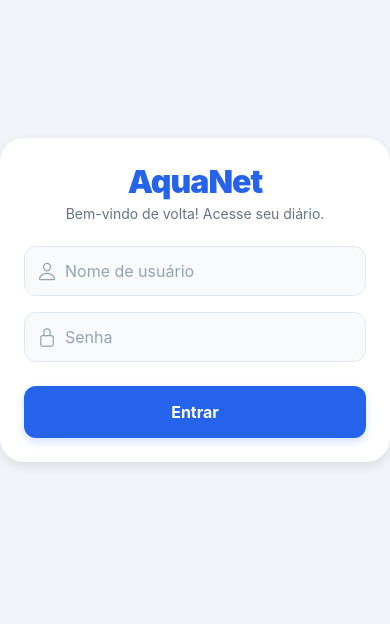
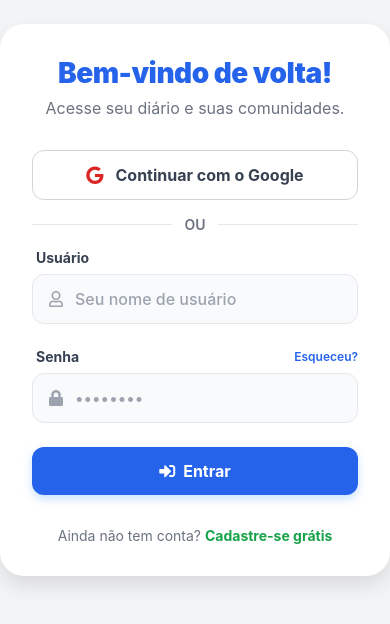
Before and after one commit to gabrielsdcosentino/aquanet-public, a React Native app in the folder mobile/: screen / in a window 390 px wide. Shown: the part 122-746 px from the top of the page. Built offline with nearby package versions, Linux system fonts and the light colour scheme.

Commit message:
11° passo

```diff
--- a/mobile/screens/LoginScreen.js
+++ b/mobile/screens/LoginScreen.js
@@ -1,12 +1,24 @@
 import { useState } from 'react';
-import { StyleSheet, Text, View, TextInput, TouchableOpacity, ActivityIndicator, Alert, SafeAreaView } from 'react-native';
+import { StyleSheet, Text, View, TextInput, TouchableOpacity, ActivityIndicator, Alert, SafeAreaView, Linking } from 'react-native';
 import AsyncStorage from '@react-native-async-storage/async-storage';
-import { Ionicons } from '@expo/vector-icons';
+import { FontAwesome5 } from '@expo/vector-icons';
 
 export default function LoginScreen({ onLoginSuccess }) {
   const [username, setUsername] = useState('');
   const [password, setPassword] = useState('');
   const [loading, setLoading] = useState(false);
+
+  // Função para abrir páginas do site que não precisam rodar nativamente no app
+  const openWebLink = (path) => {
+    Linking.openURL(`https://aquanet.app.br${path}`).catch(err =>
+      console.error("Erro ao abrir navegador", err)
+    );
+  };
+
+  const handleGoogleLogin = () => {
+    // Por enquanto abre o site. Para login nativo, exigirá instalação do expo-auth-session depois.
+    Alert.alert("Aviso", "O login nativo com Google requer configuração de chaves SHA-1 no Google Cloud. Por enquanto, acesse via usuário/senha ou crie uma conta.");
+  };
 
   const handleLogin = async () => {
     if (!username || !password) {
@@ -47,53 +59,116 @@ export default function LoginScreen({ onLoginSuccess }) {
   return (
     <SafeAreaView style={styles.container}>
       <View style={styles.card}>
-        <Text style={styles.title}>AquaNet</Text>
-        <Text style={styles.subtitle}>Bem-vindo de volta! Acesse seu diário.</Text>
+        <View style={styles.header}>
+          <Text style={styles.title}>Bem-vindo de volta!</Text>
+          <Text style={styles.subtitle}>Acesse seu diário e suas comunidades.</Text>
+        </View>
 
+        {/* Botão Google */}
+        <TouchableOpacity style={styles.googleBtn} onPress={handleGoogleLogin} activeOpacity={0.8}>
+          <FontAwesome5 name="google" size={18} color="#dc2626" style={styles.googleIcon} />
+          <Text style={styles.googleBtnText}>Continuar com o Google</Text>
+        </TouchableOpacity>
+
+        {/* Separador OU */}
+        <View style={styles.dividerContainer}>
+          <View style={styles.dividerLine} />
+          <View style={styles.dividerTextContainer}>
+            <Text style={styles.dividerText}>OU</Text>
+          </View>
+        </View>
+
+        {/* Campo de Usuário */}
+        <View style={styles.inputWrapper}>
+          <Text style={styles.label}>Usuário</Text>
           <View style={styles.inputContainer}>
-          <Ionicons name="person-outline" size={20} color="#94a3b8" style={styles.inputIcon} />
+            <FontAwesome5 name="user" size={16} color="#9ca3af" style={styles.inputIcon} />
             <TextInput
               style={styles.input}
-            placeholder="Nome de usuário"
-            placeholderTextColor="#94a3b8"
+              placeholder="Seu nome de usuário"
+              placeholderTextColor="#9ca3af"
               value={username}
               onChangeText={setUsername}
               autoCapitalize="none"
             />
           </View>
+        </View>
 
+        {/* Campo de Senha */}
+        <View style={styles.inputWrapper}>
+          <View style={styles.passwordHeader}>
+            <Text style={styles.label}>Senha</Text>
+            <TouchableOpacity onPress={() => openWebLink('/reset_password')}>
+              <Text style={styles.forgotText}>Esqueceu?</Text>
+            </TouchableOpacity>
+          </View>
           <View style={styles.inputContainer}>
-          <Ionicons name="lock-closed-outline" size={20} color="#94a3b8" style={styles.inputIcon} />
+            <FontAwesome5 name="lock" size={16} color="#9ca3af" style={styles.inputIcon} />
             <TextInput
               style={styles.input}
-            placeholder="Senha"
-            placeholderTextColor="#94a3b8"
+              placeholder="••••••••"
+              placeholderTextColor="#9ca3af"
               value={password}
               onChangeText={setPassword}
               secureTextEntry
             />
           </View>
+        </View>
 
-        <TouchableOpacity style={styles.button} onPress={handleLogin} disabled={loading}>
+        {/* Botão Entrar */}
+        <TouchableOpacity style={styles.submitBtn} onPress={handleLogin} disabled={loading} activeOpacity={0.8}>
           {loading ? (
             <ActivityIndicator color="#ffffff" />
           ) : (
-            <Text style={styles.buttonText}>Entrar</Text>
+            <>
+              <FontAwesome5 name="sign-in-alt" size={16} color="#ffffff" style={styles.submitIcon} />
+              <Text style={styles.submitBtnText}>Entrar</Text>
+            </>
           )}
         </TouchableOpacity>
+
+        {/* Rodapé de Cadastro */}
+        <View style={styles.footer}>
+          <Text style={styles.footerText}>Ainda não tem conta? </Text>
+          <TouchableOpacity onPress={() => openWebLink('/register')}>
+            <Text style={styles.registerText}>Cadastre-se grátis</Text>
+          </TouchableOpacity>
+        </View>
       </View>
     </SafeAreaView>
   );
 }
 
 const styles = StyleSheet.create({
-  container: { flex: 1, backgroundColor: '#f1f5f9', justifyContent: 'center', padding: 20 },
-  card: { backgroundColor: '#ffffff', padding: 24, borderRadius: 24, shadowColor: '#000', shadowOffset: { width: 0, height: 4 }, shadowOpacity: 0.1, shadowRadius: 12, elevation: 4 },
-  title: { fontSize: 32, fontWeight: '900', color: '#2563eb', textAlign: 'center', marginBottom: 4, letterSpacing: -1 },
-  subtitle: { fontSize: 14, color: '#64748b', textAlign: 'center', marginBottom: 24 },
-  inputContainer: { flexDirection: 'row', alignItems: 'center', backgroundColor: '#f8fafc', borderWidth: 1, borderColor: '#e2e8f0', borderRadius: 12, marginBottom: 16, paddingHorizontal: 12 },
-  inputIcon: { marginRight: 8 },
-  input: { flex: 1, paddingVertical: 14, fontSize: 16, color: '#0f172a' },
-  button: { backgroundColor: '#2563eb', padding: 16, borderRadius: 12, alignItems: 'center', marginTop: 8, shadowColor: '#2563eb', shadowOffset: { width: 0, height: 4 }, shadowOpacity: 0.2, shadowRadius: 8, elevation: 2 },
-  buttonText: { color: '#ffffff', fontSize: 16, fontWeight: 'bold' }
+  container: { flex: 1, backgroundColor: '#f3f4f6', justifyContent: 'center', padding: 16 }, // bg-gray-100
+  card: { backgroundColor: '#ffffff', padding: 32, borderRadius: 24, shadowColor: '#000', shadowOffset: { width: 0, height: 10 }, shadowOpacity: 0.1, shadowRadius: 20, elevation: 5, width: '100%', maxWidth: 400, alignSelf: 'center' },
+  header: { alignItems: 'center', marginBottom: 32 },
+  title: { fontSize: 28, fontWeight: '900', color: '#2563eb', marginBottom: 8, letterSpacing: -0.5 }, // text-blue-600
+  subtitle: { fontSize: 16, color: '#6b7280', textAlign: 'center' }, // text-gray-500
+
+  googleBtn: { flexDirection: 'row', alignItems: 'center', justifyContent: 'center', backgroundColor: '#ffffff', paddingVertical: 14, paddingHorizontal: 16, borderRadius: 12, borderWidth: 1, borderColor: '#d1d5db', marginBottom: 24 }, // border-gray-300
+  googleIcon: { marginRight: 12 },
+  googleBtnText: { color: '#374151', fontSize: 16, fontWeight: 'bold' }, // text-gray-700
+
+  dividerContainer: { flexDirection: 'row', alignItems: 'center', marginBottom: 24, position: 'relative', justifyContent: 'center' },
+  dividerLine: { flex: 1, height: 1, backgroundColor: '#e5e7eb' }, // border-gray-200
+  dividerTextContainer: { position: 'absolute', backgroundColor: '#ffffff', paddingHorizontal: 12 },
+  dividerText: { color: '#6b7280', fontSize: 14, fontWeight: '600' }, // text-gray-500
+
+  inputWrapper: { marginBottom: 24 },
+  label: { fontSize: 14, fontWeight: 'bold', color: '#374151', marginBottom: 8, marginLeft: 4 }, // text-gray-700
+  passwordHeader: { flexDirection: 'row', justifyContent: 'space-between', alignItems: 'center' },
+  forgotText: { fontSize: 12, fontWeight: '600', color: '#2563eb', marginBottom: 8 }, // text-blue-600
+
+  inputContainer: { flexDirection: 'row', alignItems: 'center', backgroundColor: '#f9fafb', borderWidth: 1, borderColor: '#e5e7eb', borderRadius: 12, paddingHorizontal: 16 }, // bg-gray-50
+  inputIcon: { marginRight: 12 },
+  input: { flex: 1, paddingVertical: 14, fontSize: 16, color: '#111827', fontWeight: '500' },
+
+  submitBtn: { flexDirection: 'row', alignItems: 'center', justifyContent: 'center', backgroundColor: '#2563eb', paddingVertical: 14, borderRadius: 12, shadowColor: '#93c5fd', shadowOffset: { width: 0, height: 4 }, shadowOpacity: 0.5, shadowRadius: 8, elevation: 3 }, // bg-blue-600
+  submitIcon: { marginRight: 8 },
+  submitBtnText: { color: '#ffffff', fontSize: 16, fontWeight: 'bold' },
+
+  footer: { flexDirection: 'row', justifyContent: 'center', marginTop: 32 },
+  footerText: { color: '#6b7280', fontSize: 14 },
+  registerText: { color: '#16a34a', fontSize: 14, fontWeight: 'bold' } // text-green-600
 });
```
Also changed, not shown: 2 other files (tests, documents, lock files or other folders). Lines whose indentation alone changed are shown as unchanged.
